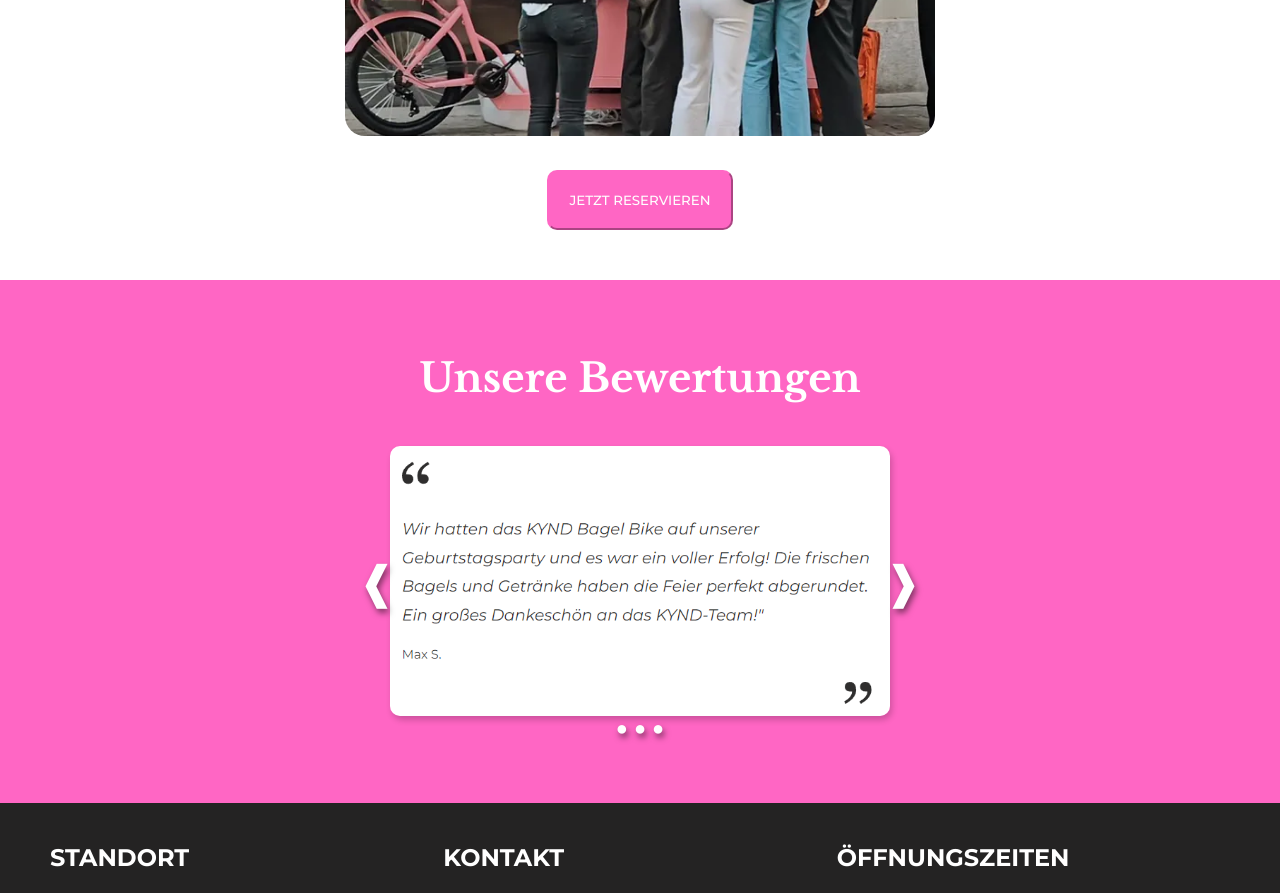
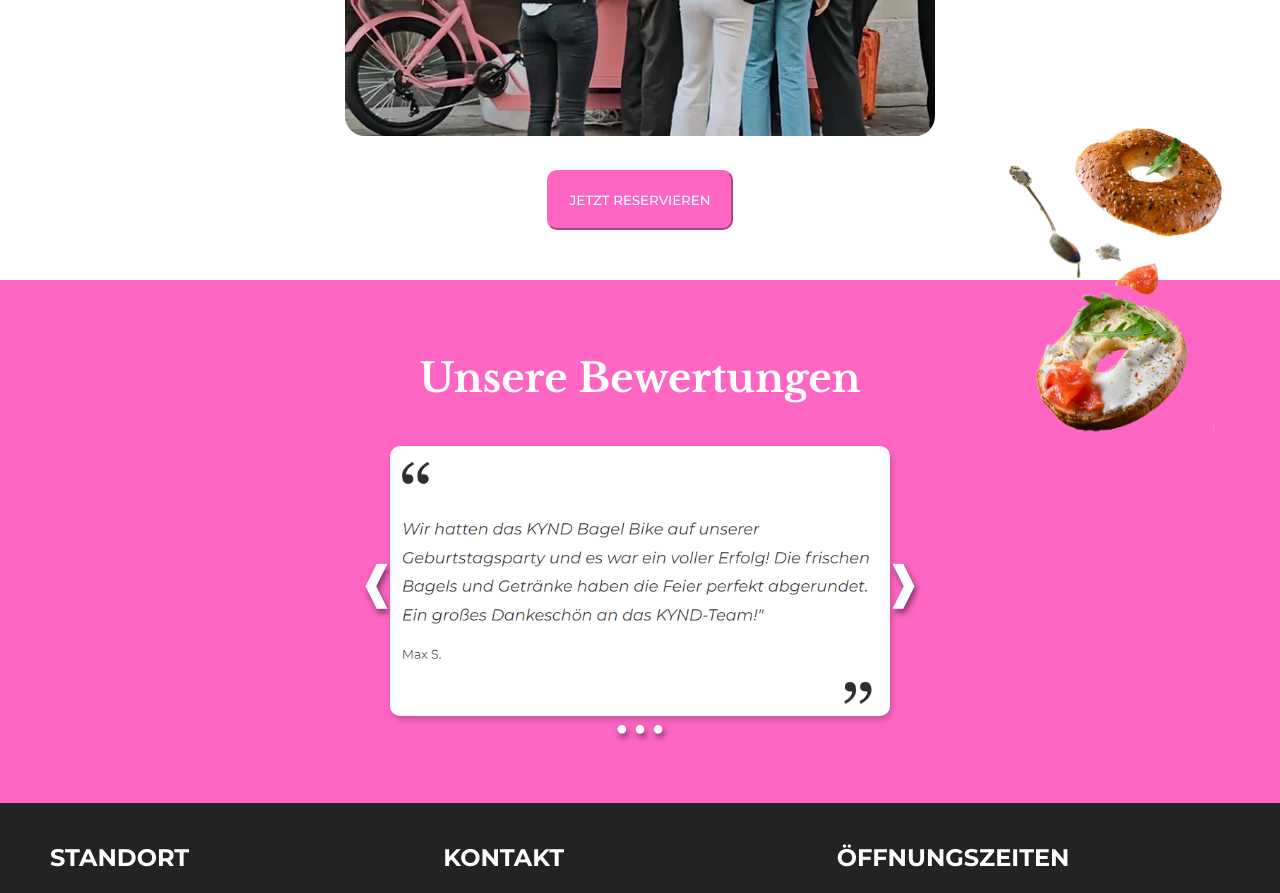
Before and after one commit to HeyTiina/kynd, a React (Create React App) app: page /CateringScreen in a window 1280 px wide. Shown: the part 920-1813 px from the top of the page. Built offline with nearby package versions, Linux system fonts and the light colour scheme.

Commit message:
bagel decoration added

```diff
--- a/src/cateringScreen/CateringScreen.css
+++ b/src/cateringScreen/CateringScreen.css
@@ -81,3 +81,10 @@ button {
   padding: 40px 0 10px 0;
   font-size: 40px;
 }
+
+.bagel-cateringScreen {
+  position: absolute;
+  left: 75%;
+  top: 130%;
+  max-width: 300px;
+}
--- a/src/cateringScreen/CateringScreen.js
+++ b/src/cateringScreen/CateringScreen.js
@@ -1,11 +1,14 @@
 import React from "react";
 import "./CateringScreen.css";
+
 import Video from "./img/Video.webp";
+import Bagel from "../main/img/bagel.png";
+
 import LokalesWasser from "./img/LokalesWasser-logo.png";
 import Plaza from "./img/Plaza-Logo.png";
 import Kantonal from "./img/Zurcher-Kantonalbank-Logo.png";
+
 import Slider from "./Slider";
-
 import Review1 from "./img/review1.png";
 import Review2 from "./img/review2.png";
 import Review3 from "./img/review3.png";
@@ -46,6 +49,7 @@ const CateringScreen = () => {
         </div>
       </div>
       <div className="Video">
+        <img src={Bagel} alt="Bagel" className="bagel-cateringScreen" />
         <img src={Video} alt="Video" /> <br />
         <button>JETZT RESERVIEREN</button>
       </div>
```
